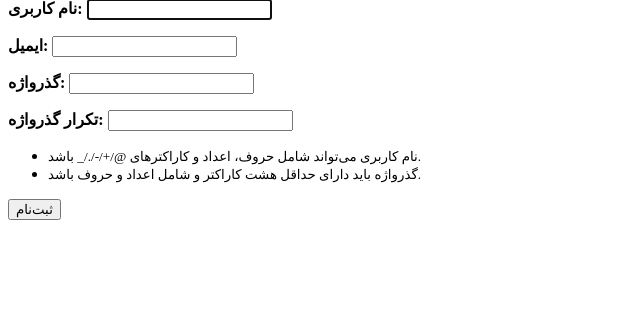
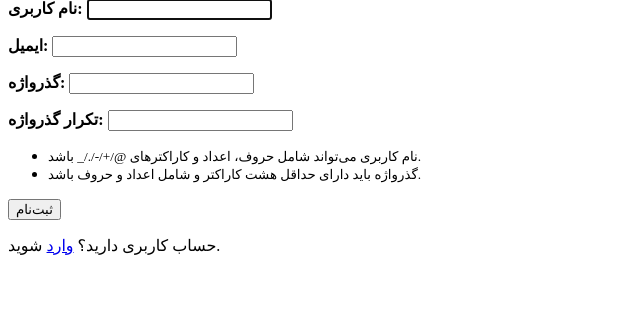
Before and after one commit to kiarash-golshahi/my-first, a Django app: page /users/signup/ in a window 1280 px wide. Shown: the part 109-441 px from the top of the page, without its empty margins (0-640 px from the left). Run offline with Django 5.2, Linux system fonts and the light colour scheme.

Commit message:
Link signup page to login template

```diff
--- a/project/users/templates/users/signup.html
+++ b/project/users/templates/users/signup.html
@@ -33,6 +33,5 @@
         </ul>
         <button type="submit">ثبت‌نام</button>
     </form>
-
-    <!--This place is for linking login page-->
+    <p>حساب کاربری دارید؟ <a href="{% url 'users:login' %}">وارد</a> شوید.</p>
 {% endblock %}
```
